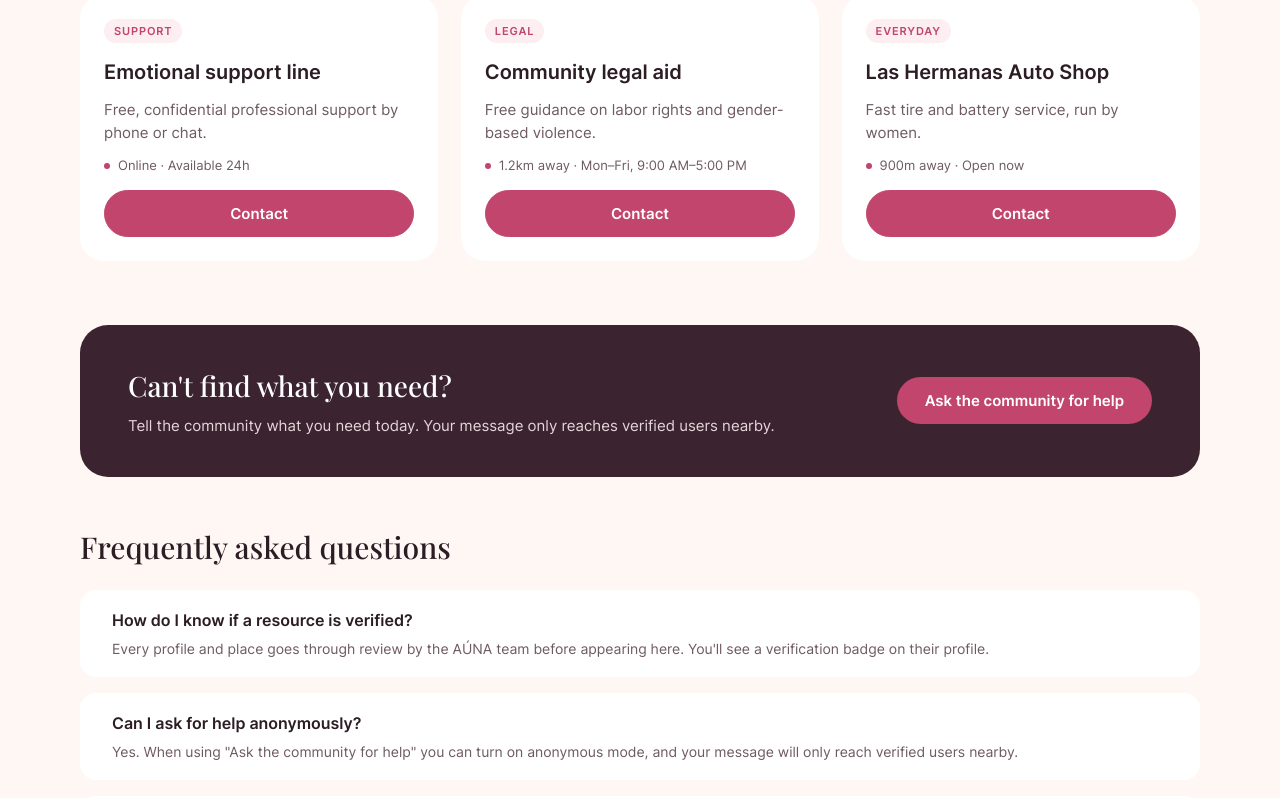
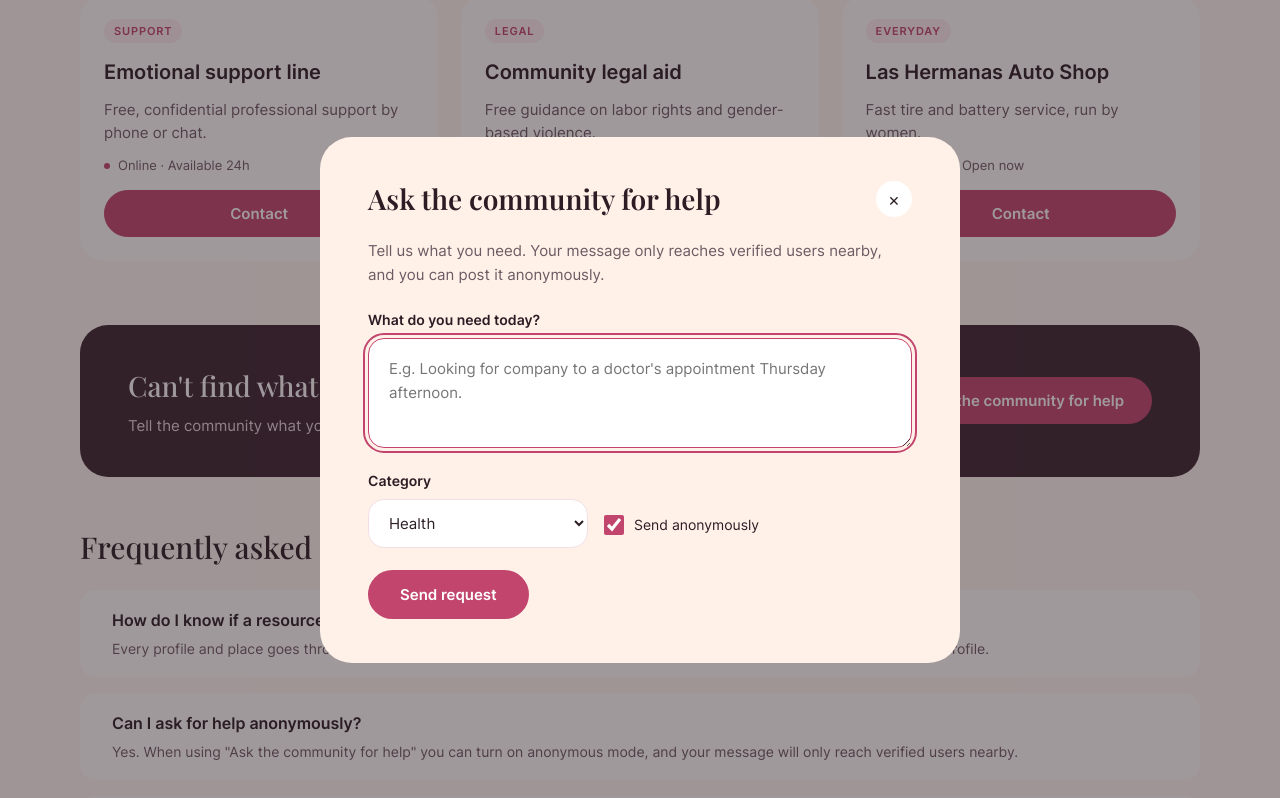
Before and after one commit to sofiasierra207-glitch/AUNA-REACT, a React (Vite) app in the folder AUNA/: page /help in a window 1280 px wide. Both pictures are taken after a click on the button "Ask the community for help". Shown: the part 703-1501 px from the top of the page. Built offline with nearby package versions, Linux system fonts and the light colour scheme.

Commit message:
feat: add community help modal

```diff
--- /dev/null
+++ b/AUNA/src/components/communityhelp/CommunityHelp.tsx
@@ -0,0 +1,180 @@
+import { useEffect, useState } from 'react';
+import type { FormEvent, MouseEvent } from 'react';
+import useLocalStorage from '../../hooks/useLocalStorage';
+import './communityhelp.css';
+
+// tipado de las props: la pagina me dice si estoy abierto
+// y me pasa la funcion para cerrarme
+interface CommunityHelpProps {
+    abierto: boolean;
+    onCerrar: () => void;
+}
+
+// tipado de un pedido de ayuda
+interface Pedido {
+    texto: string;
+    categoria: string;
+    anonimo: boolean;
+}
+
+// opciones del select de categoria
+const categorias = ['Health', 'Safe space', 'Support', 'Legal', 'Everyday'];
+
+// modal para pedir ayuda a la comunidad (se abre desde Home y Help)
+// en js lo creaba con createElement e innerHTML, ahora es un componente
+function CommunityHelp({ abierto, onCerrar }: CommunityHelpProps) {
+    // lo que escribo en la caja, la categoria y si es anonimo
+    const [texto, setTexto] = useState('');
+    const [categoria, setCategoria] = useState(categorias[0]);
+    const [anonimo, setAnonimo] = useState(true);
+
+    // true si intente enviar con la caja vacia
+    const [hayError, setHayError] = useState(false);
+
+    // si ya envie el pedido muestro el mensaje de enviado
+    const [enviado, setEnviado] = useState(false);
+
+    // los pedidos se guardan con el custom hook (antes era localStorage a mano)
+    const [pedidos, setPedidos] = useLocalStorage<Pedido[]>('aunaPedidosAyuda', []);
+
+    // dejo todo como al inicio para la proxima vez que lo abra
+    function limpiar() {
+        setTexto('');
+        setCategoria(categorias[0]);
+        setAnonimo(true);
+        setHayError(false);
+        setEnviado(false);
+    }
+
+    function cerrar() {
+        limpiar();
+        onCerrar();
+    }
+
+    // cerrar con la tecla Escape
+    // solo escucho el teclado mientras el modal esta abierto
+    useEffect(() => {
+        if (!abierto) return;
+
+        function alPresionarTecla(evento: KeyboardEvent) {
+            if (evento.key === 'Escape') {
+                setTexto('');
+                setCategoria(categorias[0]);
+                setAnonimo(true);
+                setHayError(false);
+                setEnviado(false);
+                onCerrar();
+            }
+        }
+
+        document.addEventListener('keydown', alPresionarTecla);
+
+        // limpieza: quito el evento cuando se cierra el modal
+        return () => document.removeEventListener('keydown', alPresionarTecla);
+    }, [abierto, onCerrar]);
+
+    // cuando envio el pedido (click en Send request)
+    function alEnviar(evento: FormEvent<HTMLFormElement>) {
+        evento.preventDefault(); // evito que la pagina se recargue
+
+        const limpio = texto.trim();
+
+        // si no escribi nada muestro el error y no envio
+        if (limpio === '') {
+            setHayError(true);
+            return;
+        }
+
+        // agrego el pedido nuevo al array (... copia los que ya estaban)
+        setPedidos([...pedidos, { texto: limpio, categoria: categoria, anonimo: anonimo }]);
+
+        // escondo el form y muestro el mensaje de enviado
+        setEnviado(true);
+    }
+
+    // si doy click en el fondo oscuro (afuera de la caja) se cierra
+    function alClickFondo(evento: MouseEvent<HTMLDivElement>) {
+        if (evento.target === evento.currentTarget) {
+            cerrar();
+        }
+    }
+
+    // si esta cerrado no muestro nada
+    if (!abierto) return null;
+
+    return (
+        <div className="ayuda-fondo abierto" onClick={alClickFondo}>
+            {/* la clase enviado esconde el form y muestra el mensaje (lo hace el css) */}
+            <div className={enviado ? 'ayuda-modal enviado' : 'ayuda-modal'} role="dialog" aria-label="Ask the community for help">
+
+                <div className="ayuda-header">
+                    <h3>Ask the community for help</h3>
+                    <button type="button" className="ayuda-cerrar" aria-label="Close" onClick={cerrar}>×</button>
+                </div>
+
+                <p className="ayuda-texto">
+                    Tell us what you need. Your message only reaches verified users nearby,
+                    and you can post it anonymously.
+                </p>
+
+                <form className="ayuda-form" onSubmit={alEnviar}>
+                    <div className="ayuda-campo">
+                        <label htmlFor="ayuda-necesito">What do you need today?</label>
+                        {/* al escribir guardo el texto y quito el error */}
+                        <textarea
+                            id="ayuda-necesito"
+                            className={hayError ? 'ayuda-textarea ayuda-error' : 'ayuda-textarea'}
+                            placeholder="E.g. Looking for company to a doctor's appointment Thursday afternoon."
+                            value={texto}
+                            onChange={(evento) => {
+                                setTexto(evento.target.value);
+                                setHayError(false);
+                            }}
+                            autoFocus
+                        />
+                        <p className={hayError ? 'ayuda-mensaje-error visible' : 'ayuda-mensaje-error'}>
+                            Tell us what you need before sending.
+                        </p>
+                    </div>
+
+                    <div className="ayuda-fila">
+                        <div className="ayuda-campo">
+                            <label htmlFor="ayuda-categoria">Category</label>
+                            {/* map crea una opcion por cada categoria */}
+                            <select
+                                id="ayuda-categoria"
+                                className="ayuda-select"
+                                value={categoria}
+                                onChange={(evento) => setCategoria(evento.target.value)}
+                            >
+                                {categorias.map((opcion) => (
+                                    <option key={opcion}>{opcion}</option>
+                                ))}
+                            </select>
+                        </div>
+
+                        {/* checked dice si esta marcado */}
+                        <label className="ayuda-check">
+                            <input
+                                type="checkbox"
+                                className="ayuda-anonimo"
+                                checked={anonimo}
+                                onChange={(evento) => setAnonimo(evento.target.checked)}
+                            />
+                            Send anonymously
+                        </label>
+                    </div>
+
+                    <button type="submit" className="ayuda-enviar">Send request</button>
+                </form>
+
+                <div className="ayuda-enviado">
+                    <p className="ayuda-texto">Your request was sent. Verified users nearby will see it soon.</p>
+                    <button type="button" className="ayuda-enviar" onClick={cerrar}>Done</button>
+                </div>
+            </div>
+        </div>
+    );
+}
+
+export default CommunityHelp;
--- a/AUNA/src/components/communityhelp/communityhelp.css
+++ b/AUNA/src/components/communityhelp/communityhelp.css
@@ -1,3 +1,9 @@
+/*
+   AÚNA - COMMUNITYHELP
+   Modal para pedir ayuda a la comunidad (se abre desde Home y Help)
+   Los colores vienen de assets/colors.css
+*/
+
 /* fondo oscuro que tapa la pagina cuando abro el modal
    position fixed hace que quede pegado a la pantalla aunque haga scroll
    empieza escondido con display none
@@ -14,11 +20,11 @@
     justify-content: center;
     align-items: center;
     padding: 16px;
-    /* 3000 para que quede encima del menu de abajo en celular (igual que las ventanas de Sofía) */
+    /* 3000 para que quede encima del menu de abajo en celular */
     z-index: 3000;
 }
 
-/* cuando el js le pone la clase abierto se muestra
+/* cuando el componente le pone la clase abierto se muestra
    flex lo centra en la mitad de la pantalla */
 .ayuda-fondo.abierto {
     display: flex;
@@ -34,8 +40,8 @@
     background-color: #fff1e8;
     border-radius: 32px;
     padding: 44px 48px;
-    font-family: "Inter", Arial, sans-serif;
-    color: #2c1d25;
+    font-family: var(--sans);
+    color: var(--text-h);
     display: flex;
     flex-direction: column;
     gap: 22px;
@@ -58,7 +64,7 @@
 }
 
 .ayuda-header h3 {
-    font-family: "Playfair Display", Georgia, serif;
+    font-family: var(--heading);
     font-size: 28px;
     font-weight: 600;
     line-height: 34px;
@@ -71,21 +77,21 @@
     flex-shrink: 0;
     border: none;
     border-radius: 50%;
-    background-color: #ffffff;
-    color: #2c1d25;
+    background-color: var(--white);
+    color: var(--text-h);
     font-size: 18px;
     cursor: pointer;
 }
 
 .ayuda-cerrar:hover {
-    background-color: #f7d9e3;
+    background-color: var(--accent-bg);
 }
 
 /* texto de explicacion */
 .ayuda-texto {
     font-size: 15px;
     line-height: 24px;
-    color: #6e5a63;
+    color: var(--text);
 }
 
 /* el form pone los campos uno debajo del otro */
@@ -113,32 +119,32 @@
     width: 100%;
     height: 110px;
     padding: 18px 20px;
-    border: 1px solid #f1dfe4;
+    border: 1px solid var(--border);
     border-radius: 16px;
-    background-color: #ffffff;
+    background-color: var(--white);
     font-family: inherit;
     font-size: 15px;
     line-height: 24px;
-    color: #2c1d25;
+    color: var(--text-h);
     resize: vertical;
     outline: none;
 }
 
 .ayuda-textarea:focus {
-    border-color: #c2456e;
+    border-color: var(--accent);
 }
 
-/* cuando intento enviar vacio el js le pone esta clase */
+/* cuando intento enviar vacio el componente le pone esta clase */
 .ayuda-textarea.ayuda-error {
-    border-color: #c2456e;
-    background-color: #fdedf1;
+    border-color: var(--accent);
+    background-color: var(--accent-soft);
 }
 
 /* mensaje de error, empieza escondido */
 .ayuda-mensaje-error {
     display: none;
     font-size: 12px;
-    color: #c2456e;
+    color: var(--accent);
 }
 
 .ayuda-mensaje-error.visible {
@@ -158,18 +164,18 @@
 .ayuda-select {
     width: 220px;
     padding: 13px 16px;
-    border: 1px solid #f1dfe4;
+    border: 1px solid var(--border);
     border-radius: 16px;
-    background-color: #ffffff;
+    background-color: var(--white);
     font-family: inherit;
     font-size: 15px;
-    color: #2c1d25;
+    color: var(--text-h);
     cursor: pointer;
     outline: none;
 }
 
 .ayuda-select:focus {
-    border-color: #c2456e;
+    border-color: var(--accent);
 }
 
 /* checkbox con su texto al lado
@@ -187,7 +193,7 @@
 .ayuda-check input {
     width: 20px;
     height: 20px;
-    accent-color: #c2456e;
+    accent-color: var(--accent);
     cursor: pointer;
 }
 
@@ -195,8 +201,8 @@
 .ayuda-enviar {
     align-self: flex-start;
     border: none;
-    background-color: #c2456e;
-    color: #ffffff;
+    background-color: var(--accent);
+    color: var(--white);
     font-family: inherit;
     font-size: 15px;
     font-weight: 600;
--- a/AUNA/src/pages/help/Help.tsx
+++ b/AUNA/src/pages/help/Help.tsx
@@ -4,6 +4,7 @@ import { useState } from 'react';
 import './help.css';
 
 import ResourceCard from '../../components/resourcecard/ResourceCard';
+import CommunityHelp from '../../components/communityhelp/CommunityHelp';
 import { helpCategories, helpResources, helpQuestions } from './data';
 
 // Página de AÚNA Help: lugares cercanos, pedir ayuda y preguntas frecuentes
@@ -14,6 +15,10 @@ function Help() {
 
     // Mensaje de abajo; si está vacío no se ve
     const [toast, setToast] = useState("");
+
+
+    // Si el modal de pedir ayuda está abierto o cerrado
+    const [helpOpen, setHelpOpen] = useState(false);
 
     // Muestra el mensaje y lo borra después de 2,5 segundos
     function showToast(message: string) {
@@ -63,7 +68,9 @@ function Help() {
                 </div>
 
                 {/* Aquí se conecta communityhelp de Cami */}
-                <button type="button" className="ask-help-button">Ask the community for help</button>
+                <button type="button" className="ask-help-button" onClick={() => setHelpOpen(true)}>
+                    Ask the community for help
+                </button>
             </section>
 
             {/* ===== Preguntas frecuentes ===== */}
@@ -82,6 +89,9 @@ function Help() {
             {/* Mensaje corto de abajo */}
             <div className={toast !== "" ? "toast visible" : "toast"} role="status">{toast}</div>
 
+            {/* Modal de pedir ayuda: le paso si está abierto y cómo cerrarlo */}
+            <CommunityHelp abierto={helpOpen} onCerrar={() => setHelpOpen(false)} />
+
         </main>
     );
 }
--- a/AUNA/src/pages/index/Index.tsx
+++ b/AUNA/src/pages/index/Index.tsx
@@ -5,6 +5,7 @@ import { Link } from 'react-router-dom';
 import './index.css';
 
 import FeedCard from '../../components/feedcard/FeedCard';
+import CommunityHelp from '../../components/communityhelp/CommunityHelp';
 import Posted from '../../components/posted/Posted';
 import { currentUser, posts, resources } from './data';
 import type { Post } from './data';
@@ -39,6 +40,10 @@ function Index({ session }: IndexProps) {
 
     // ¿Ya sigue a la creadora de arriba?
     const [following, setFollowing] = useState(false);
+
+
+    // Si el modal de pedir ayuda está abierto o cerrado
+    const [helpOpen, setHelpOpen] = useState(false);
 
     // Lo que la usuaria llena en el formulario
     const [postText, setPostText] = useState("");
@@ -268,7 +273,9 @@ function Index({ session }: IndexProps) {
                     <span className="help-label">RESOURCES NEAR YOU</span>
                     <p>Need to sort something out today? Find health centers, services, and support nearby in seconds.</p>
                     {/* Aquí se conecta communityhelp de Cami */}
-                    <button type="button" className="help-button">Ask the community for help</button>
+                    <button type="button" className="help-button" onClick={() => setHelpOpen(true)}>
+                        Ask the community for help
+                    </button>
                 </div>
 
                 {/* Una tarjeta por cada lugar */}
@@ -291,6 +298,9 @@ function Index({ session }: IndexProps) {
             {/* Ventana que aparece al publicar */}
             <Posted open={postedOpen} onClose={() => setPostedOpen(false)} />
 
+
+            {/* Modal de pedir ayuda: le paso si está abierto y cómo cerrarlo */}
+            <CommunityHelp abierto={helpOpen} onCerrar={() => setHelpOpen(false)} />
         </main>
     );
 }
```
